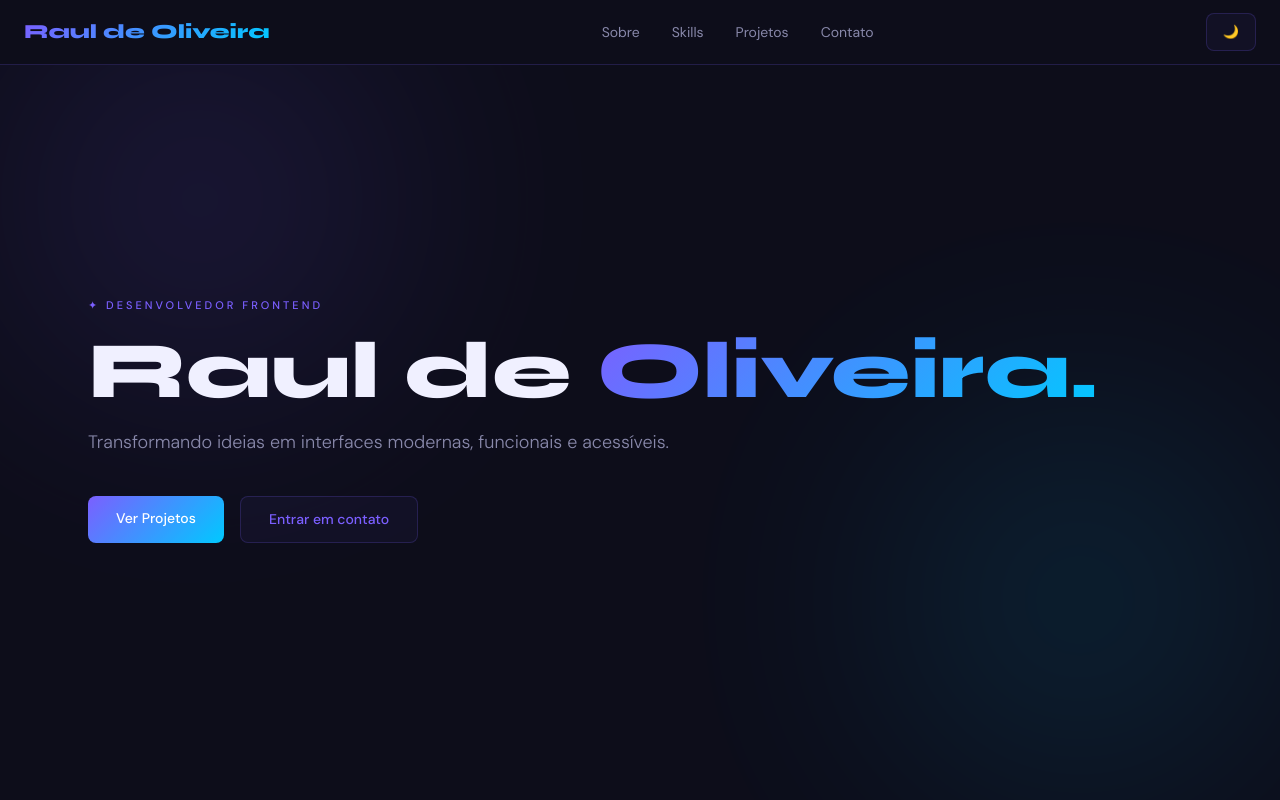
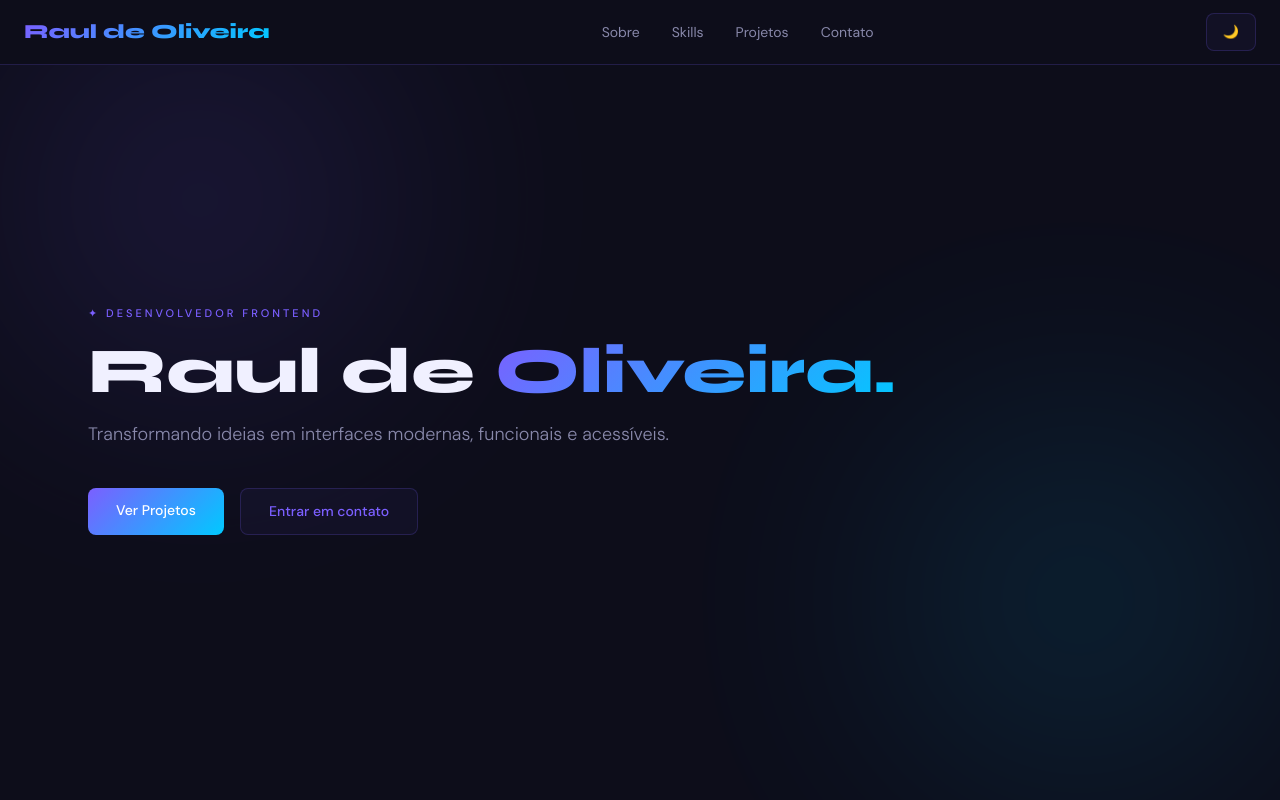
Before and after one commit to Raul-de-Oliveira/Raul-de-Oliveira, a Next.js app: page / in a window 1280 px wide. Shown: the top 800 px of the page. Built offline with nearby package versions, Linux system fonts and the light colour scheme.

Commit message:
Arrumando problema na responsividade

```diff
--- a/src/components/sections/Hero.tsx
+++ b/src/components/sections/Hero.tsx
@@ -13,7 +13,7 @@ export default function Hero({ theme }: HeroProps) {
   useEffect(() => {
     const check = () => {
       setIsMobile(window.innerWidth < 768)
-      setIsSmall(window.innerWidth <= 425)
+      setIsSmall(window.innerWidth <= 630)
     }
     check()
     window.addEventListener('resize', check)
@@ -52,7 +52,7 @@ export default function Hero({ theme }: HeroProps) {
 
         <h1 style={{
           fontFamily: 'Syne, sans-serif',
-          fontSize: isSmall ? 'clamp(36px, 10vw, 56px)' : 'clamp(48px, 7vw, 80px)',
+          fontSize: isSmall ? 'clamp(36px, 10vw, 56px)' : 'clamp(48px, 5vw, 80px)',
           fontWeight: 800,
           lineHeight: 1.05,
           marginBottom: '16px',
```
